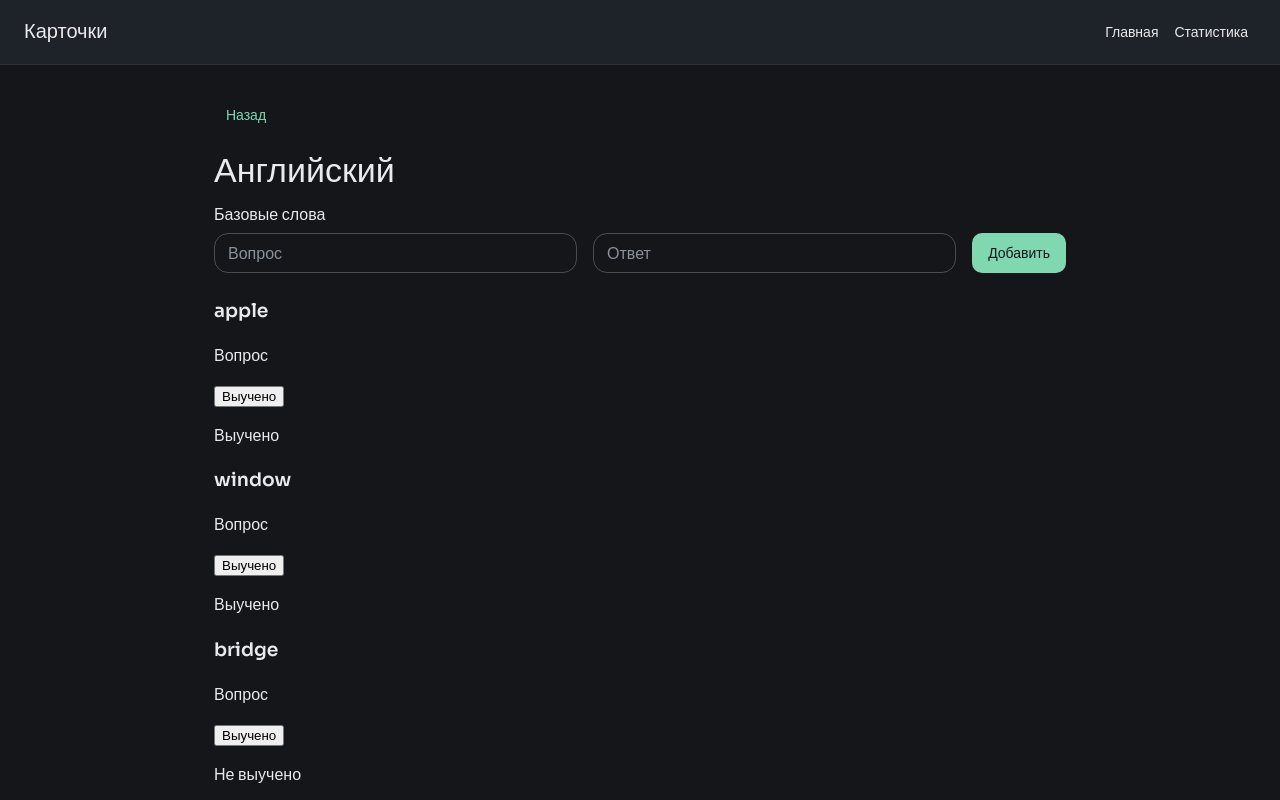
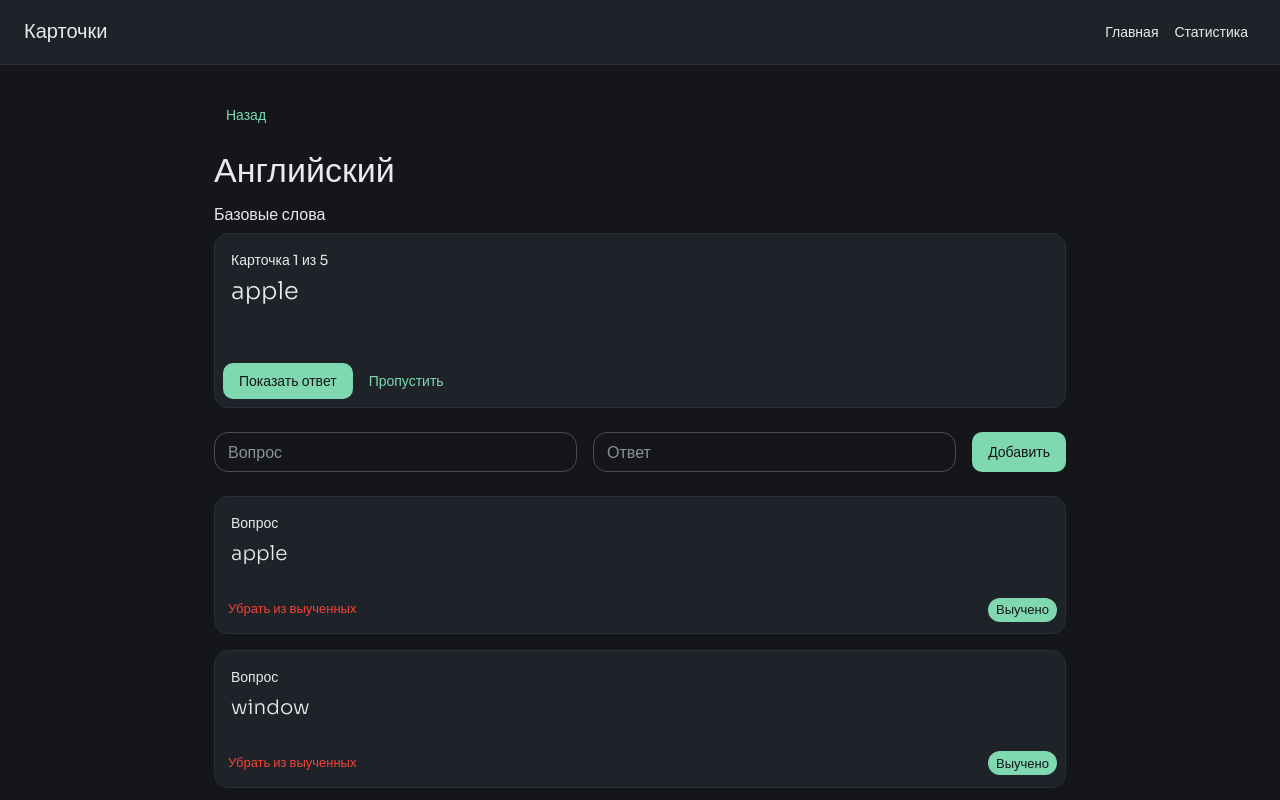
Before and after one commit to deylon999/pdf-flashcards, a React (Vite) app: page /decks/1 in a window 1280 px wide. Shown: the top 800 px of the page. Built offline with nearby package versions, Linux system fonts and the light colour scheme.

Commit message:
добавлено тренажер карточек

```diff
--- a/src/components/CardItem.tsx
+++ b/src/components/CardItem.tsx
@@ -1,21 +1,41 @@
 import { useState } from 'react';
-import type { Card } from '../types';
+import { Button, Card, CardActions, CardContent, Chip, Typography } from '@mui/material';
+import type { Card as CardData } from '../types';
 
 type Props = {
-  card: Card;
+  card: CardData;
 };
 
 export function CardItem({ card }: Props) {
   const [flipped, setFlipped] = useState(false);
-  const [isLearned, setIsLearned] = useState(card.learned)
+  const [isLearned, setIsLearned] = useState(card.learned);
 
   return (
-    <div onClick={() => setFlipped(!flipped)}>
-      <h3>{flipped ? card.answer : card.question}</h3>
-      <p>{flipped ? 'Ответ' : 'Вопрос'}</p>
-
-      <button onClick={(e) => { e.stopPropagation(); setIsLearned(!isLearned)}}>Выучено</button>
-      <p>{isLearned ? 'Выучено' : 'Не выучено'}</p>
-    </div>
+    <Card variant="outlined" sx={{ mb: 2, cursor: 'pointer' }} onClick={() => setFlipped(!flipped)}>
+      <CardContent>
+        <Typography variant="body2" color="text.secondary" gutterBottom>
+          {flipped ? 'Ответ' : 'Вопрос'}
+        </Typography>
+        <Typography variant="h6">{flipped ? card.answer : card.question}</Typography>
+      </CardContent>
+      <CardActions sx={{ justifyContent: 'space-between' }}>
+        <Button
+          size="small"
+          color={isLearned ? 'error' : 'primary'}
+          onClick={e => {
+            e.stopPropagation();
+            setIsLearned(!isLearned);
+          }}
+        >
+          {isLearned ? 'Убрать из выученных' : 'Выучено'}
+        </Button>
+        <Chip
+          size="small"
+          label={isLearned ? 'Выучено' : 'Не выучено'}
+          color={isLearned ? 'primary' : 'default'}
+          variant={isLearned ? 'filled' : 'outlined'}
+        />
+      </CardActions>
+    </Card>
   );
 }
--- /dev/null
+++ b/src/components/Trainer.tsx
@@ -0,0 +1,74 @@
+import { useState } from 'react';
+import { Box, Button, Card, CardActions, CardContent, Typography } from '@mui/material';
+import type { Card as CardData } from '../types';
+
+type Props = {
+  cards: CardData[];
+};
+
+export function Trainer({ cards }: Props) {
+  const [index, setIndex] = useState(0);
+  const [showAnswer, setShowAnswer] = useState(false);
+
+  if (cards.length === 0) {
+    return (
+      <Typography color="text.secondary" sx={{ mb: 3 }}>
+        В колоде пока нет карточек
+      </Typography>
+    );
+  }
+
+  if (index >= cards.length) {
+    return (
+      <Card variant="outlined" sx={{ mb: 3 }}>
+        <CardContent>
+          <Typography>Колода пройдена</Typography>
+        </CardContent>
+        <CardActions>
+          <Button
+            onClick={() => {
+              setIndex(0);
+              setShowAnswer(false);
+            }}
+          >
+            Начать заново
+          </Button>
+        </CardActions>
+      </Card>
+    );
+  }
+
+  const card = cards[index];
+
+  function next() {
+    setIndex(index + 1);
+    setShowAnswer(false);
+  }
+
+  return (
+    <Card variant="outlined" sx={{ mb: 3 }}>
+      <CardContent>
+        <Typography variant="body2" color="text.secondary" gutterBottom>
+          Карточка {index + 1} из {cards.length}
+        </Typography>
+        <Typography variant="h5" sx={{ minHeight: 64 }}>
+          {showAnswer ? card.answer : card.question}
+        </Typography>
+      </CardContent>
+      <CardActions>
+        <Box sx={{ display: 'flex', gap: 1 }}>
+          {showAnswer ? (
+            <Button variant="contained" onClick={next}>
+              Дальше
+            </Button>
+          ) : (
+            <Button variant="contained" onClick={() => setShowAnswer(true)}>
+              Показать ответ
+            </Button>
+          )}
+          <Button onClick={next}>Пропустить</Button>
+        </Box>
+      </CardActions>
+    </Card>
+  );
+}
--- a/src/pages/DeckPage.tsx
+++ b/src/pages/DeckPage.tsx
@@ -4,6 +4,7 @@ import { Button, Typography } from '@mui/material';
 import { decks } from '../mocks/decks';
 import { CardForm } from '../components/CardForm';
 import { CardItem } from '../components/CardItem';
+import { Trainer } from '../components/Trainer';
 import type { Card } from '../types';
 
 export function DeckPage() {
@@ -42,6 +43,7 @@ export function DeckPage() {
       <Typography color="text.secondary" gutterBottom>
         {deck.description}
       </Typography>
+      <Trainer cards={cards} />
       <CardForm onAdd={addCard} />
       {cards.map(card => (
         <CardItem key={card.id} card={card} />
```
